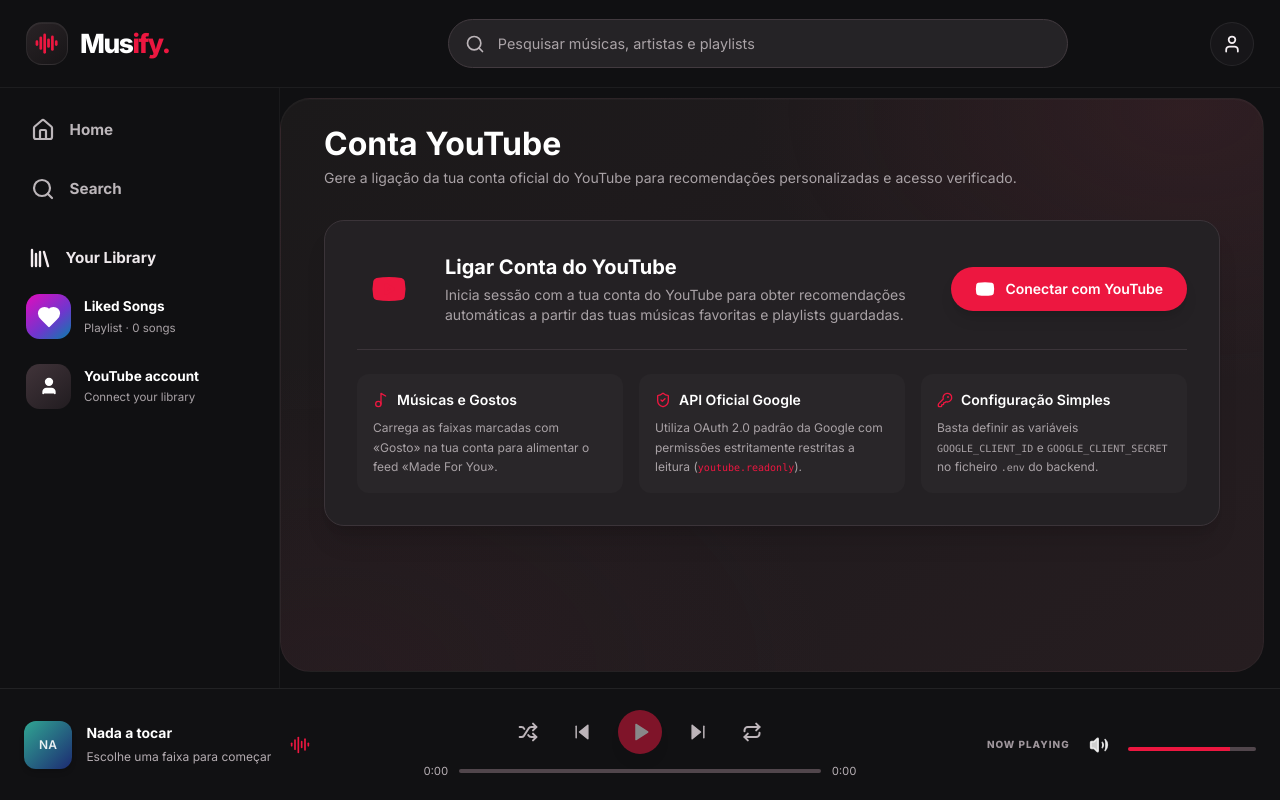
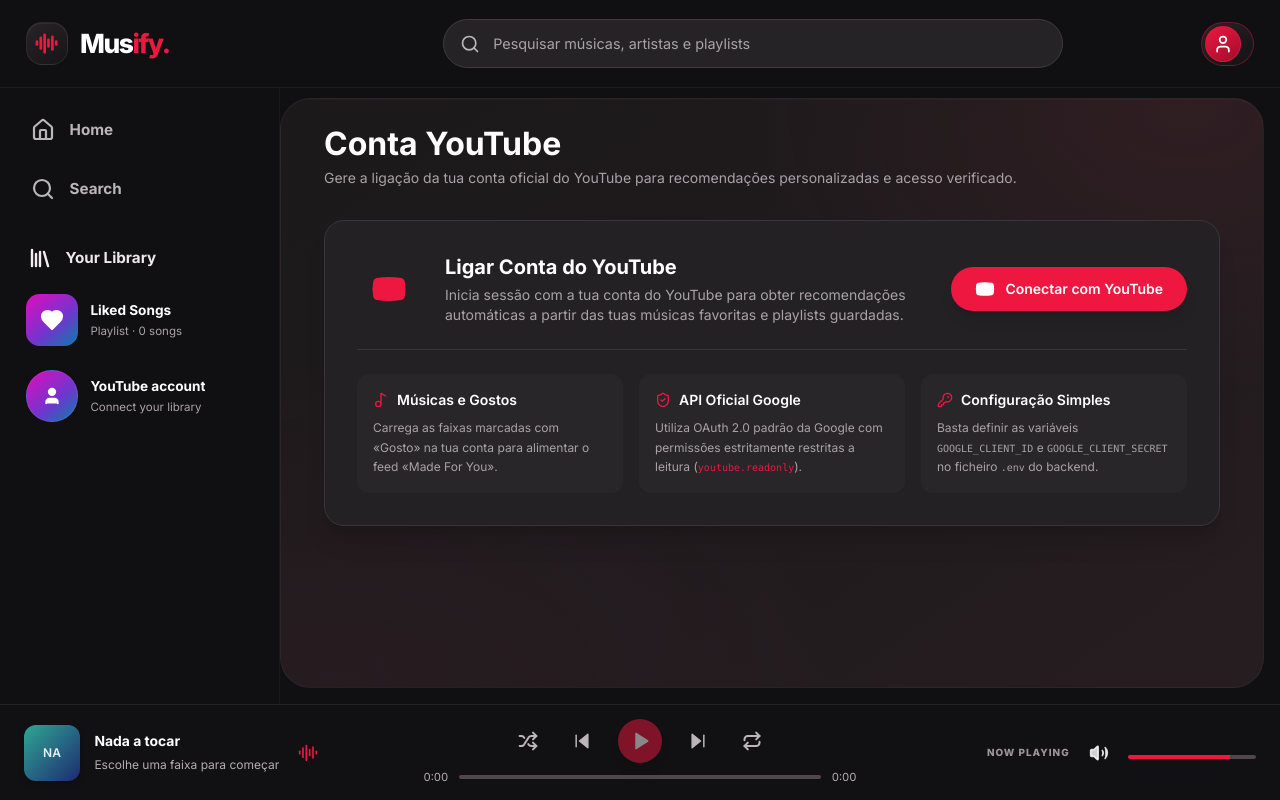
Before and after one commit to Hugo-JC/Musify., a Next.js app in the folder apps/web/: page /account in a window 1280 px wide. Built offline with nearby package versions, Linux system fonts and the light colour scheme; no server answers.

Commit message:
feat: Layout

```diff
--- a/apps/web/src/app/account/page.tsx
+++ b/apps/web/src/app/account/page.tsx
@@ -1,40 +1,30 @@
 'use client';
 
-import { Suspense, useEffect, useState } from 'react';
+import { Suspense, useState } from 'react';
 import { useSearchParams } from 'next/navigation';
 import { CheckCircle2, ExternalLink, KeyRound, LogOut, Music2, ShieldCheck, Sparkles, Youtube } from 'lucide-react';
+import { useQueryClient } from '@tanstack/react-query';
 import { Cover } from '@/components/ui/Cover';
 import { Skeleton } from '@/components/ui/States';
 import { api } from '@/lib/api';
 import type { YouTubeAccount } from '@/types';
+import { useYouTubeAccount } from '@/lib/hooks';
 
 function AccountContent() {
   const searchParams = useSearchParams();
   const notice = searchParams.get('youtube');
-  const [account, setAccount] = useState<YouTubeAccount | null>(null);
-  const [loading, setLoading] = useState(true);
+  const queryClient = useQueryClient();
+  const { data: account, isLoading: loading } = useYouTubeAccount();
   const [disconnecting, setDisconnecting] = useState(false);
-
-  const loadAccount = async () => {
-    try {
-      const data = await api.account();
-      setAccount(data);
-    } catch {
-      setAccount({ connected: false, channel: null });
-    } finally {
-      setLoading(false);
-    }
-  };
-
-  useEffect(() => {
-    void loadAccount();
-  }, []);
 
   const handleDisconnect = async () => {
     setDisconnecting(true);
     try {
       await api.disconnectAccount();
-      await loadAccount();
+      queryClient.setQueryData<YouTubeAccount>(['youtube-account'], {
+        connected: false,
+        channel: null,
+      });
     } catch {
       /* ignore */
     } finally {
--- a/apps/web/src/app/globals.css
+++ b/apps/web/src/app/globals.css
@@ -51,7 +51,7 @@ button { -webkit-tap-highlight-color: transparent; }
   min-height: 0;
   overflow: hidden;
   grid-template-columns: 17.5rem minmax(0, 1fr);
-  grid-template-rows: 5.5rem minmax(0, 1fr) 7rem;
+  grid-template-rows: 5.5rem minmax(0, 1fr) 6rem;
   background: var(--bg);
 }
 
@@ -143,21 +143,38 @@ button { -webkit-tap-highlight-color: transparent; }
 
 .header-account {
   display: inline-flex;
-  width: 2.75rem;
+  min-width: 2.75rem;
   height: 2.75rem;
   align-items: center;
   justify-content: center;
-  border: 1px solid rgba(255,255,255,.07);
-  border-radius: 50%;
-  background: #171619;
-  color: #f5eff2;
-  transition: background .18s ease, border-color .18s ease, color .18s ease;
+  gap: .65rem;
+  padding: .2rem .75rem .2rem .2rem;
+  border: 1px solid rgba(237,23,64,.38);
+  border-radius: 999px;
+  background: linear-gradient(145deg, #302126, #171619 72%);
+  color: #fff;
+  text-decoration: none;
+  transition: background .22s ease, border-color .22s ease, transform .22s cubic-bezier(.2,.8,.2,1), box-shadow .22s ease;
 }
 
 .header-account:hover {
-  border-color: rgba(237,23,64,.35);
-  background: #2a2025;
-  color: #ff8ba1;
+  border-color: rgba(255,91,121,.75);
+  background: linear-gradient(145deg, #46242e, #21191d 72%);
+  box-shadow: 0 6px 20px rgba(237,23,64,.16);
+  transform: translateY(-1px);
+}
+
+.header-account.is-connected { animation: account-enter .3s cubic-bezier(.2,.8,.2,1) both; }
+.header-account:active { transform: scale(.97); }
+.header-account-avatar,
+.header-account-avatar-fallback { width: 2.25rem; height: 2.25rem; flex: 0 0 auto; }
+.header-account-avatar { border: 2px solid rgba(237,23,64,.8); box-shadow: 0 0 0 2px rgba(255,255,255,.08); }
+.header-account-avatar-fallback { display: grid; place-items: center; border: 1px solid rgba(237,23,64,.65); border-radius: 50%; background: linear-gradient(145deg, #ed1740, #9f0e2c); color: #fff; }
+.header-account-name { max-width: 9rem; overflow: hidden; color: #fff; font-size: .78rem; font-weight: 650; text-overflow: ellipsis; white-space: nowrap; }
+
+@keyframes account-enter {
+  from { opacity: 0; transform: translateY(4px) scale(.97); }
+  to { opacity: 1; transform: translateY(0) scale(1); }
 }
 
 .sidebar {
@@ -185,10 +202,11 @@ button { -webkit-tap-highlight-color: transparent; }
   font-size: .95rem;
   font-weight: 620;
   text-decoration: none;
-  transition: background .18s ease, color .18s ease;
+  transition: background .2s ease, color .2s ease, transform .2s cubic-bezier(.2,.8,.2,1);
 }
 
-.sidebar-link:hover { background: #1d1a1d; color: #fff; }
+.sidebar-link:hover { background: #1d1a1d; color: #fff; transform: translateX(3px); }
+.sidebar-link:active { transform: scale(.985); }
 .sidebar-link.is-active { background: #3b2029; color: #ff8ca3; }
 .sidebar-link.is-active svg { fill: currentColor; stroke: currentColor; }
 
@@ -214,13 +232,15 @@ button { -webkit-tap-highlight-color: transparent; }
   border-radius: 1rem;
   color: #fff;
   text-decoration: none;
-  transition: background .18s ease;
+  transition: background .2s ease, transform .2s cubic-bezier(.2,.8,.2,1), box-shadow .2s ease;
 }
 .library-item:hover, .library-item.is-active { background: #1d1a1d; }
+.library-item:hover { transform: translateX(3px); }
+.library-item:active { transform: scale(.985); }
 .library-cover {
   display: grid;
-  width: 2.8rem;
-  height: 2.8rem;
+  width: 3.2rem;
+  height: 3.2rem;
   flex: 0 0 auto;
   place-items: center;
   border-radius: .85rem;
@@ -228,6 +248,8 @@ button { -webkit-tap-highlight-color: transparent; }
   color: white;
 }
 .library-cover svg { fill: currentColor; }
+.youtube-account-cover { border: 1px solid rgba(255,255,255,.08); border-radius: 50%; }
+.library-item:hover .youtube-account-cover { box-shadow: 0 0 0 2px rgba(237,23,64,.22); }
 .library-item-copy { display: block; min-width: 0; }
 .library-item-title { display: block; overflow: hidden; font-size: .85rem; font-weight: 650; text-overflow: ellipsis; white-space: nowrap; }
 .library-item-meta { display: block; margin-top: .2rem; color: var(--muted); font-size: .72rem; }
@@ -256,14 +278,15 @@ button { -webkit-tap-highlight-color: transparent; }
 .home-intro h1 { margin: 0; font-size: clamp(2rem, 3vw, 2.45rem); font-weight: 760; letter-spacing: -.045em; line-height: 1.1; }
 .home-section-heading { display: flex; align-items: center; justify-content: space-between; gap: 1rem; margin-bottom: 1rem; }
 .home-section-heading h2 { margin: 0; font-size: clamp(1.3rem, 2vw, 1.65rem); font-weight: 730; letter-spacing: -.035em; }
-.home-section-link { color: #a8a0a4; font-size: .82rem; text-decoration: none; }
+.home-section-link { color: #a8a0a4; font-size: .82rem; text-decoration: none; transition: color .18s ease; }
 .home-section-link:hover { color: #fff; }
 
 .quick-grid { display: grid; grid-template-columns: repeat(3, minmax(0, 1fr)); gap: 1rem; }
 .featured-grid { display: grid; grid-template-columns: repeat(3, minmax(0, 1fr)); gap: 1rem; }
 
-.quick-card-link { min-width: 0; height: 4.8rem; border: 1px solid rgba(255,255,255,.025); border-radius: 1.1rem; background: #292629; }
-.quick-card-link:hover { background: #332d31; }
+.quick-card-link { min-width: 0; height: 4.8rem; border: 1px solid rgba(255,255,255,.025); border-radius: 1.1rem; background: #292629; transition: background .22s ease, border-color .22s ease, transform .22s cubic-bezier(.2,.8,.2,1), box-shadow .22s ease; }
+.quick-card-link:hover { transform: translateY(-2px); border-color: rgba(255,255,255,.1); background: #332d31; box-shadow: 0 10px 24px rgba(0,0,0,.18); }
+.quick-card-link:active { transform: translateY(0) scale(.99); }
 
 .featured-card {
   height: auto;
@@ -273,7 +296,9 @@ button { -webkit-tap-highlight-color: transparent; }
   border: 1px solid rgba(255,255,255,.025);
   border-radius: 1.5rem;
   background: rgba(39,35,38,.92);
+  transition: background .22s ease, border-color .22s ease, transform .22s cubic-bezier(.2,.8,.2,1), box-shadow .22s ease;
 }
+.featured-card:hover { transform: translateY(-3px); border-color: rgba(255,255,255,.1); box-shadow: 0 14px 30px rgba(0,0,0,.2); }
 .featured-cover { aspect-ratio: 1; width: 100%; border-radius: 1.15rem; }
 .featured-card h3 { font-size: .98rem; }
 
@@ -286,16 +311,18 @@ button { -webkit-tap-highlight-color: transparent; }
   align-items: center;
   gap: 1.5rem;
   min-width: 0;
-  padding: .85rem 1.5rem;
+  padding: .45rem 1.5rem;
   border-top: 1px solid rgba(255,255,255,.07);
   background: #111113;
 }
 
 .playback-track { grid-area: track; display: flex; min-width: 0; align-items: center; gap: .9rem; }
+.playback-track > img,
+.playback-track > [role='img'] { width: 3.5rem; height: 3.5rem; }
 .playback-track-copy { min-width: 0; max-width: 15rem; }
 .playback-track-title { overflow: hidden; color: #fff; font-size: .87rem; font-weight: 680; text-overflow: ellipsis; white-space: nowrap; }
 .playback-track-artist { overflow: hidden; margin-top: .25rem; color: #b4acb1; font-size: .75rem; text-overflow: ellipsis; white-space: nowrap; }
-.playback-center { grid-area: controls; display: flex; min-width: 0; flex-direction: column; align-items: center; gap: .55rem; }
+.playback-center { grid-area: controls; display: flex; min-width: 0; flex-direction: column; align-items: center; gap: .35rem; }
 .playback-controls { display: flex; align-items: center; justify-content: center; gap: clamp(.5rem, 1.4vw, 1.25rem); }
 .playback-controls button { color: #bdb5ba; }
 .playback-controls button:hover { color: #fff; }
@@ -335,7 +362,7 @@ input[type='range'].slider::-moz-range-track { background: transparent; }
 
 .youtube-player-shell {
   right: 1.25rem !important;
-  bottom: 7.6rem !important;
+  bottom: 6.6rem !important;
   max-width: calc(100vw - 2rem);
 }
 .youtube-player-shell iframe { width: 100% !important; height: 100% !important; border: none; }
@@ -351,7 +378,7 @@ input[type='range'].slider::-moz-range-track { background: transparent; }
 @media (max-width: 900px) {
   .app-shell {
     grid-template-columns: minmax(0, 1fr);
-    grid-template-rows: 4.25rem minmax(0, 1fr) 5.75rem 4.1rem;
+    grid-template-rows: 4.25rem minmax(0, 1fr) 5.35rem 4.1rem;
   }
   .app-header {
     grid-column: 1;
@@ -410,7 +437,7 @@ input[type='range'].slider::-moz-range-track { background: transparent; }
   }
   .mobile-nav-link.is-active { color: #ff7d96; }
   .mobile-nav-link.is-active svg { fill: currentColor; }
-  .youtube-player-shell { right: .75rem !important; bottom: 10.8rem !important; }
+  .youtube-player-shell { right: .75rem !important; bottom: 10.4rem !important; }
 }
 
 @media (max-width: 560px) {
@@ -426,7 +453,10 @@ input[type='range'].slider::-moz-range-track { background: transparent; }
   .global-search { width: 100%; }
   .global-search label { height: 2.65rem; gap: .5rem; padding: 0 .7rem; }
   .global-search input { font-size: .75rem; }
-  .header-account { width: 2.4rem; height: 2.4rem; }
+  .header-account { width: auto; min-width: 2.4rem; height: 2.4rem; gap: .35rem; padding-right: .5rem; }
+  .header-account-avatar,
+  .header-account-avatar-fallback { width: 1.95rem; height: 1.95rem; }
+  .header-account-name { max-width: 4rem; font-size: .68rem; }
   .main-content { padding: 1rem; }
   .home-page { gap: 1.7rem; }
   .home-intro { flex-direction: column; gap: 1rem; }
@@ -434,15 +464,17 @@ input[type='range'].slider::-moz-range-track { background: transparent; }
   .quick-grid, .featured-grid { grid-template-columns: minmax(0, 1fr); gap: .7rem; }
   .quick-card-link { height: 4.45rem; }
   .featured-card { padding: .75rem; }
-  .playback-bar { padding: .45rem .75rem; }
+  .playback-bar { padding: .35rem .75rem; }
   .playback-track { gap: .55rem; }
+  .playback-track > img,
+  .playback-track > [role='img'] { width: 3rem; height: 3rem; }
   .playback-track-copy { max-width: 7.25rem; }
   .playback-track-title { font-size: .76rem; }
   .playback-track-artist { font-size: .66rem; }
   .playback-controls { gap: .15rem; }
   .playback-controls .desktop-only { display: none; }
   .playback-controls .primary-play { width: 2.6rem; height: 2.6rem; }
-  .youtube-player-shell { right: .5rem !important; bottom: 10.55rem !important; width: min(15rem, calc(100vw - 1rem)) !important; }
+  .youtube-player-shell { right: .5rem !important; bottom: 10.15rem !important; width: min(15rem, calc(100vw - 1rem)) !important; }
 }
 
 @media (prefers-reduced-motion: reduce) {
--- a/apps/web/src/components/layout/Header.tsx
+++ b/apps/web/src/components/layout/Header.tsx
@@ -4,10 +4,14 @@ import Link from 'next/link';
 import { useRouter } from 'next/navigation';
 import { AudioLines, Search, User } from 'lucide-react';
 import { useState } from 'react';
+import { Cover } from '@/components/ui/Cover';
+import { useYouTubeAccount } from '@/lib/hooks';
 
 export function Header() {
   const router = useRouter();
   const [query, setQuery] = useState('');
+  const { data: account } = useYouTubeAccount();
+  const channel = account?.connected ? account.channel : null;
 
   const submit = (event: React.FormEvent<HTMLFormElement>) => {
     event.preventDefault();
@@ -38,8 +42,25 @@ export function Header() {
       </form>
 
       <div className="header-actions">
-        <Link href="/account" className="header-account" aria-label="Abrir conta YouTube" title="Conta">
-          <User className="h-5 w-5" strokeWidth={2.1} aria-hidden />
+        <Link
+          href="/account"
+          className={`header-account${channel ? ' is-connected' : ''}`}
+          aria-label={channel ? `Conta YouTube: ${channel.title}` : 'Abrir conta YouTube'}
+          title={channel?.title || 'Conta YouTube'}
+        >
+          {channel?.thumbnail ? (
+            <Cover
+              src={channel.thumbnail}
+              alt=""
+              round
+              className="header-account-avatar"
+            />
+          ) : (
+            <span className="header-account-avatar-fallback">
+              <User className="h-5 w-5" strokeWidth={2.1} aria-hidden />
+            </span>
+          )}
+          {channel && <span className="header-account-name">{channel.title}</span>}
         </Link>
       </div>
     </header>
--- a/apps/web/src/components/layout/Sidebar.tsx
+++ b/apps/web/src/components/layout/Sidebar.tsx
@@ -5,6 +5,8 @@ import { usePathname } from 'next/navigation';
 import { Heart, Home, Library, Search, User } from 'lucide-react';
 import clsx from 'clsx';
 import { useLibrary } from '@/stores/useLibrary';
+import { Cover } from '@/components/ui/Cover';
+import { useYouTubeAccount } from '@/lib/hooks';
 
 function NavItem({
   href,
@@ -33,6 +35,8 @@ function NavItem({
 export function Sidebar() {
   const likedCount = useLibrary((state) => state.liked.length);
   const pathname = usePathname();
+  const { data: account } = useYouTubeAccount();
+  const channel = account?.connected ? account.channel : null;
 
   return (
     <aside className="sidebar" aria-label="Navegação e biblioteca">
@@ -63,12 +67,21 @@ export function Sidebar() {
           </Link>
 
           <Link href="/account" className="library-item">
-            <span className="library-cover" style={{ background: 'linear-gradient(140deg, #41343a, #211c20)' }}>
-              <User className="h-5 w-5" aria-hidden />
-            </span>
+            {channel?.thumbnail ? (
+              <Cover
+                src={channel.thumbnail}
+                alt=""
+                round
+                className="library-cover youtube-account-cover"
+              />
+            ) : (
+              <span className="library-cover youtube-account-cover">
+                <User className="h-5 w-5" aria-hidden />
+              </span>
+            )}
             <span className="library-item-copy">
-              <span className="library-item-title">YouTube account</span>
-              <span className="library-item-meta">Connect your library</span>
+              <span className="library-item-title">{channel?.title || 'YouTube account'}</span>
+              <span className="library-item-meta">{channel ? 'Canal YouTube' : 'Connect your library'}</span>
             </span>
           </Link>
         </div>
--- a/apps/web/src/lib/hooks.ts
+++ b/apps/web/src/lib/hooks.ts
@@ -52,6 +52,15 @@ export function useAudiusTrending() {
   });
 }
 
+export function useYouTubeAccount() {
+  return useQuery({
+    queryKey: ['youtube-account'],
+    queryFn: api.account,
+    staleTime: 60_000,
+    retry: false,
+  });
+}
+
 /** Carrega uma playlist legada e começa a tocá-la. */
 export function usePlayPlaylist() {
   const playQueue = usePlayer((state) => state.playQueue);
```
